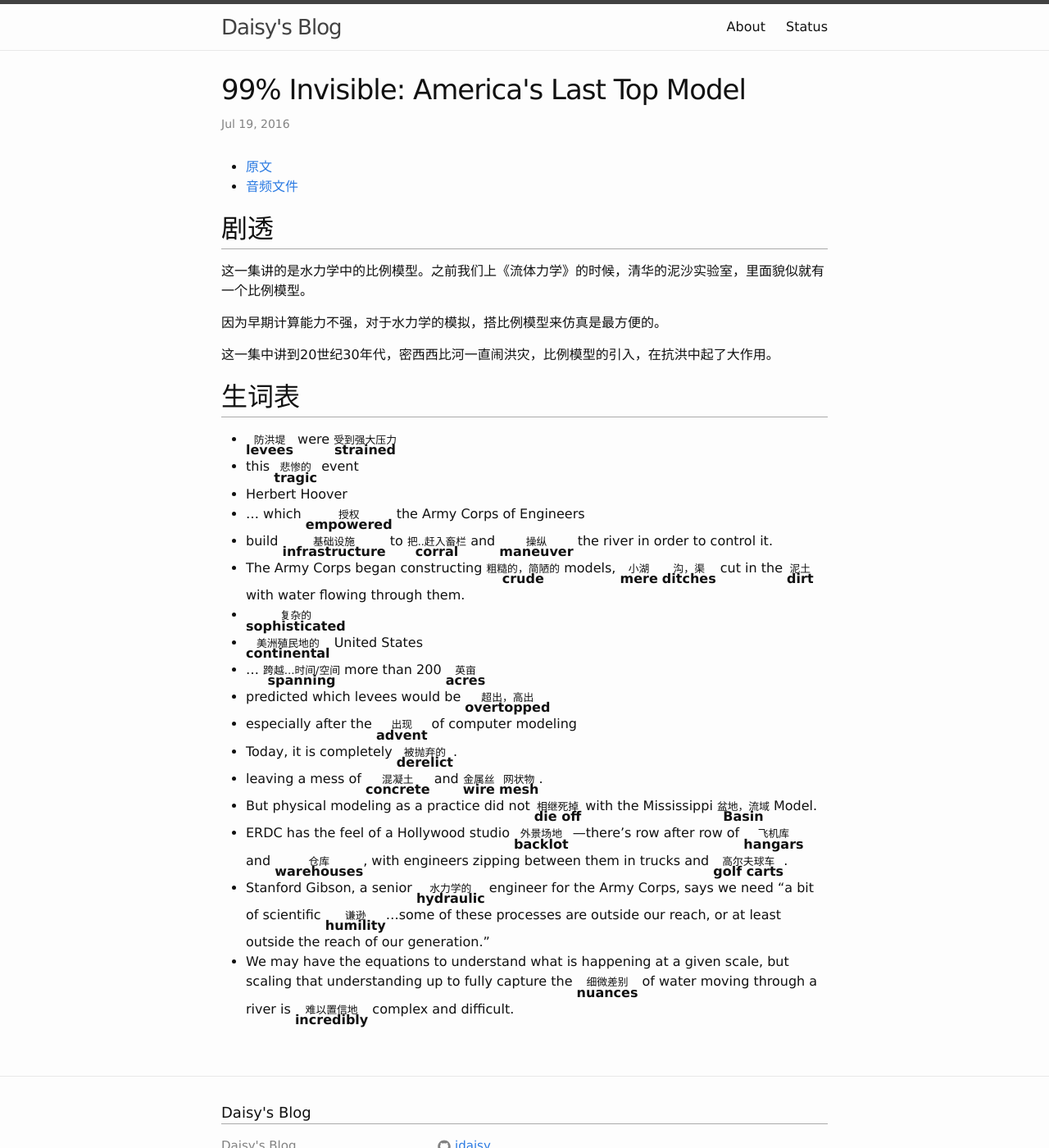
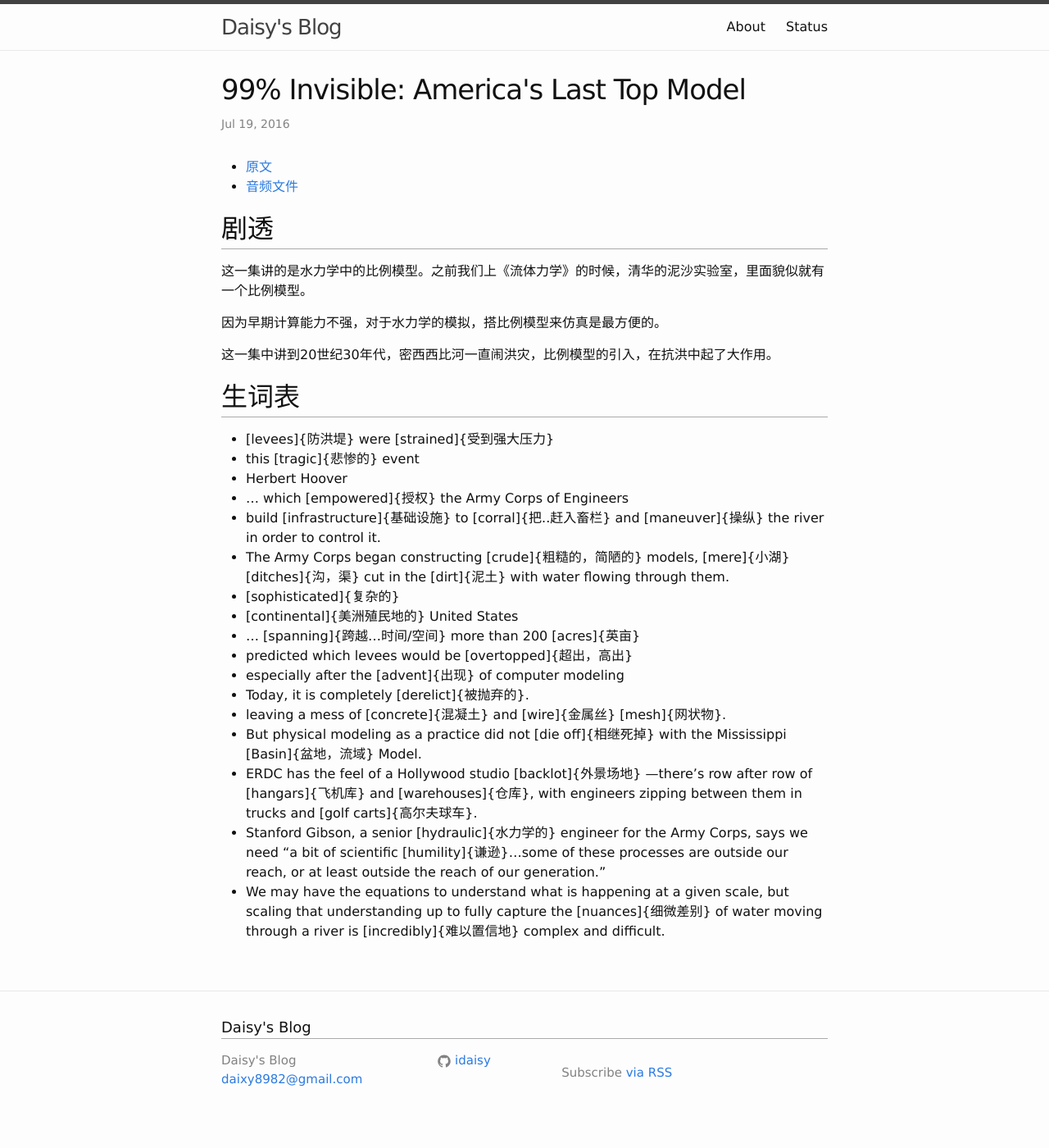
Before and after one commit to idaisy/idaisy.github.io, a Jekyll site: the page built from _posts/2016-07-19-99pi-america-s-last-top-model.md, in a window 1280 px wide and 1400 px high. Shown: the whole window at 82% size. Built offline with Jekyll 4.4.1, drawn with Linux system fonts in a browser that asks for light colours; comment, search, counter and statistics services are not loaded; part of the change alters nothing that is shown.

Commit message:
Sat Sep 24 19:07:42 CST 2016

```diff
--- a/_layouts/post.html
+++ b/_layouts/post.html
@@ -12,9 +12,6 @@ layout: default
     {{ content }}
   </article>
 
-  <script>
-document.body.innerHTML = document.body.innerHTML.replace(/\[(.+?)\]\{(.+?)\}/g, "<ruby><rb><a href=\"http://youdao.com/w/eng/$1\"> $1 </a> </rb><rp>(</rp><rt>$2</rt><rp>)</rp></ruby>")
-  </script>
 
     <div id="disqus_thread"></div>
     <script type="text/javascript">
```
